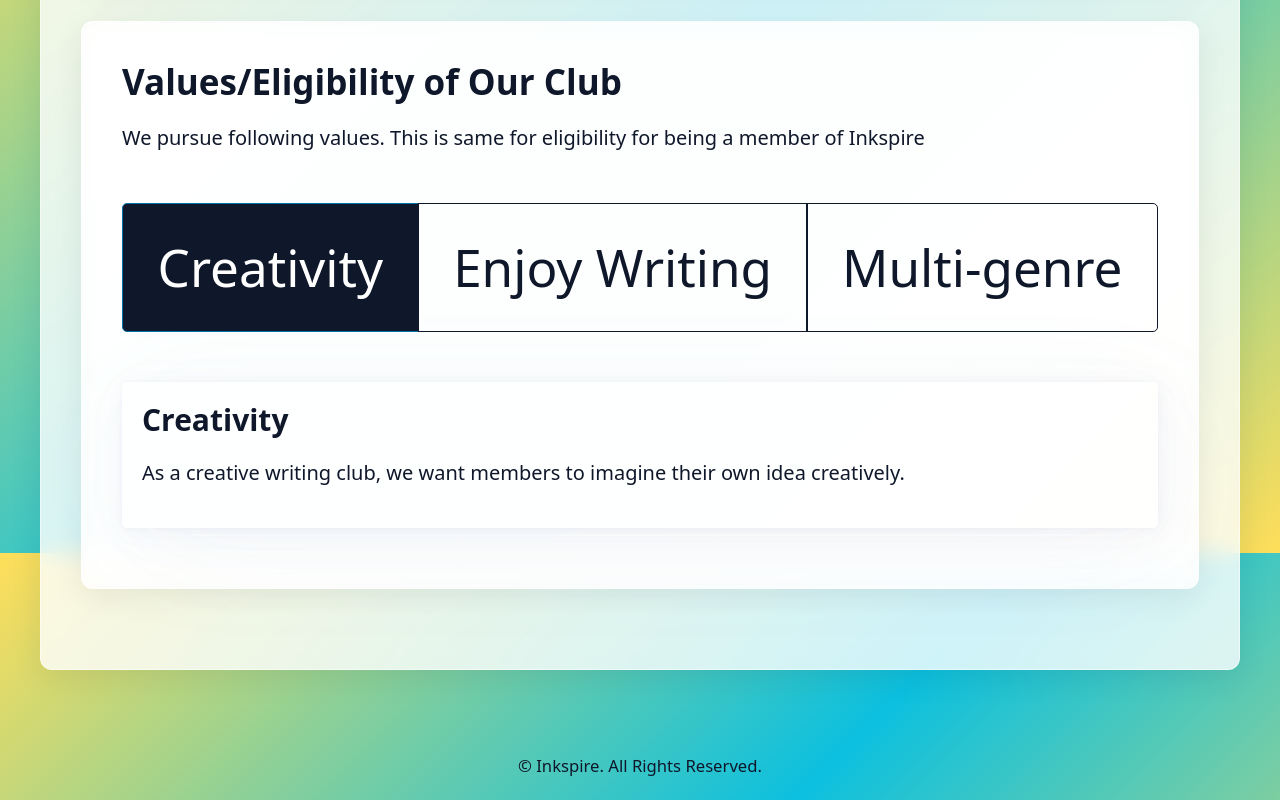
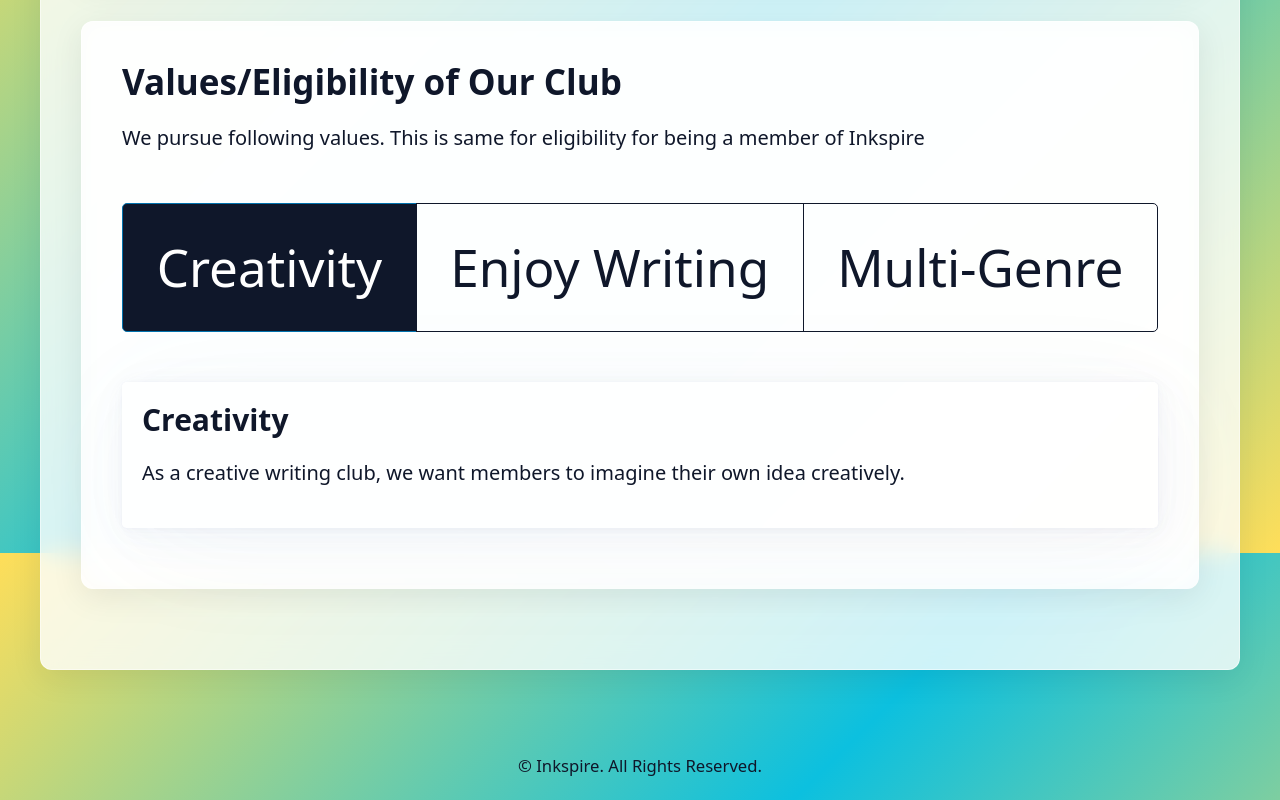
Before and after one commit to inkspire-creative/inkspire-creative.github.io, a plain HTML site: page index.html in a window 1280 px wide. Shown: the part 1047-1847 px from the top of the page. Drawn offline with nearby package versions, Linux system fonts and the light colour scheme.

Commit message:
Update index.html

```diff
--- a/index.html
+++ b/index.html
@@ -49,7 +49,7 @@
         <div role="group" class="swit">
           <button class="tab-btn" data-tab="lp">Creativity</button>
           <button class="tab-btn outline" data-tab="msfk">Enjoy Writing</button>
-          <button class="tab-btn outline" data-tab="mu">Multi-genre</button>
+          <button class="tab-btn outline" data-tab="mu">Multi-Genre</button>
         </div>
         <div id="lp" class="tab-content active">
           <article class="glass-article">
```
